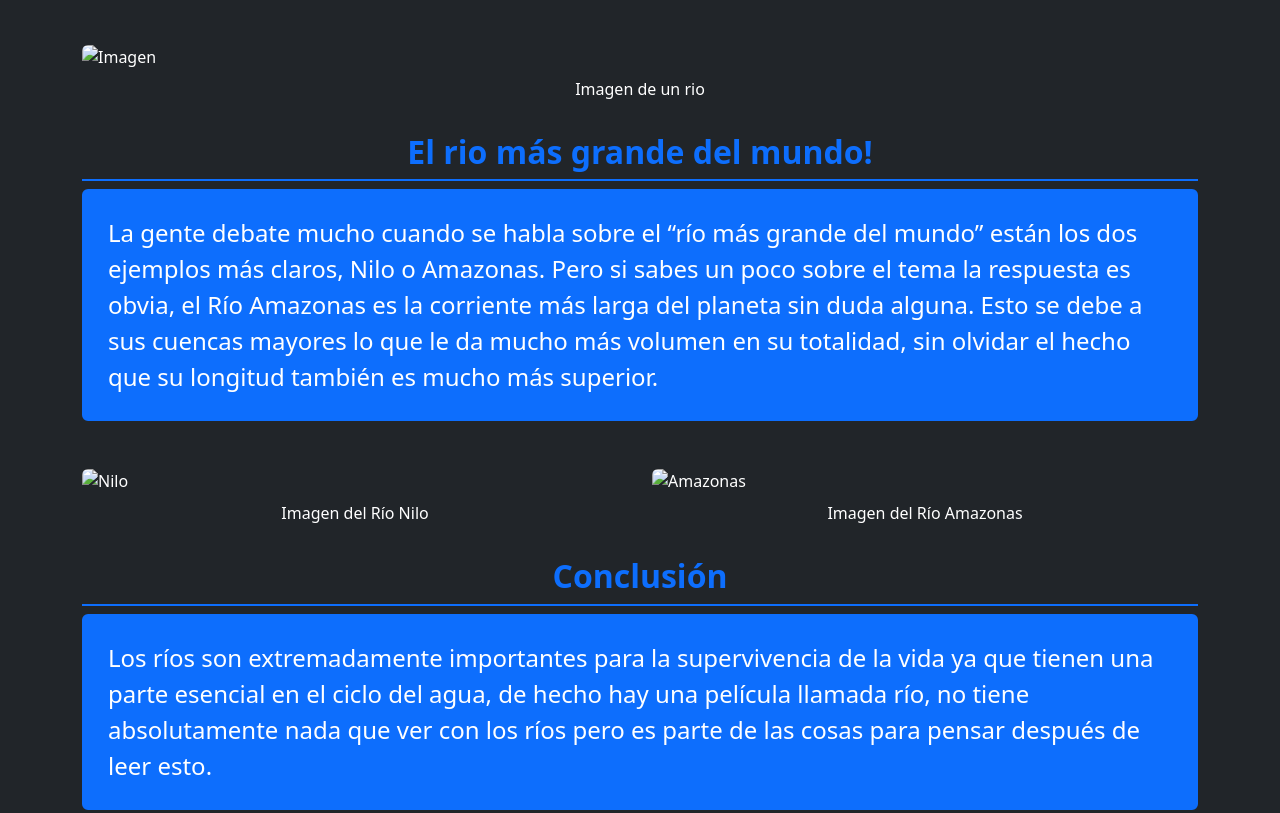
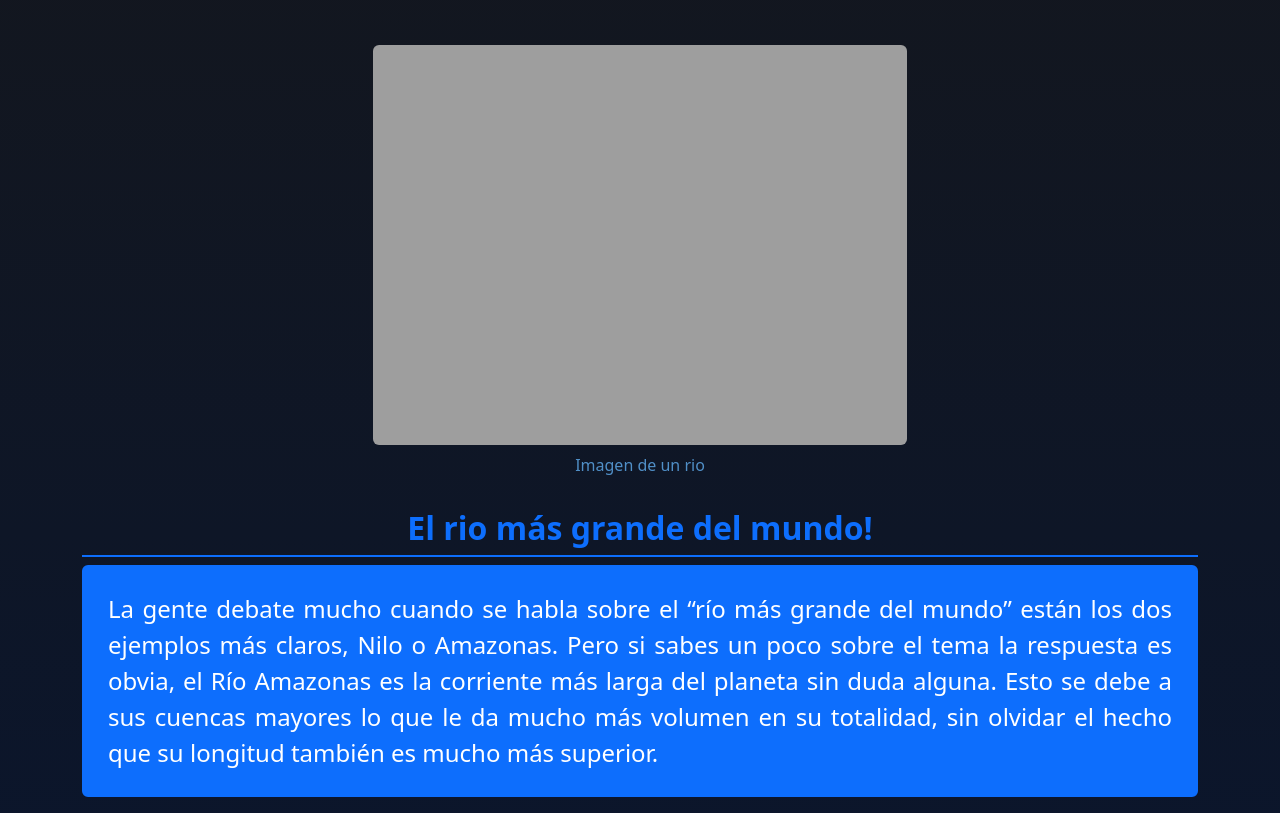
Before and after one commit to Lamaguer/Laboratorio-6, a plain HTML site: page html/page1.html in a window 1280 px wide. Shown: the part 536-1349 px from the top of the page. Drawn offline with nearby package versions, Linux system fonts and the light colour scheme; the site is published under a folder, as on GitHub Pages, so addresses that start at the root find nothing.

Commit message:
Cambios de direccionamiento de links de css

```diff
--- a/html/page1.html
+++ b/html/page1.html
@@ -4,7 +4,7 @@
     <meta charset="UTF-8">
     <meta name="viewport" content="width=device-width, initial-scale=1.0">
     <link href="https://cdn.jsdelivr.net/npm/bootstrap@5.2.3/dist/css/bootstrap.min.css" rel="stylesheet" integrity="sha384-rbsA2VBKQhggwzxH7pPCaAqO46MgnOM80zW1RWuH61DGLwZJEdK2Kadq2F9CUG65" crossorigin="anonymous">
-        <link rel="stylesheet" href="/css/index.css">
+        <link rel="stylesheet" href="../css/index.css">
     <title>Pagina 1</title>
 </head>
 <body class="text-bg-dark" id="gradienttheme">
@@ -29,7 +29,7 @@
             </div>
             <div class="row">
                 <div class="col-12 mb-4">
-                    <img src="/rio.jpg" alt="Imagen" class="image2 d-flex mx-auto img-fluid rounded-2 m-2">
+                    <img src="../rio.jpg" alt="Imagen" class="image2 d-flex mx-auto img-fluid rounded-2 m-2">
                     <footer class="text-center footext fw-light fs-6 p-0">Imagen de un rio</footer>
                 </div>
             </div>
@@ -43,11 +43,11 @@
             </div>
             <div class="row">
                 <div class="col-12 col-md-6 mb-4">
-                    <img src="/nilo.jpg" alt="Nilo" class="image2 d-flex mx-auto img-fluid rounded-2 m-2">
+                    <img src="../nilo.jpg" alt="Nilo" class="image2 d-flex mx-auto img-fluid rounded-2 m-2">
                     <footer class="text-center footext fw-light fs-6 p-0">Imagen del Río Nilo</footer>
                 </div>
                 <div class="col-12 col-md-6 mb-4">
-                    <img src="/amazon.jpg" alt="Amazonas" class="image2 d-flex mx-auto img-fluid rounded-2 m-2">
+                    <img src="../amazon.jpg" alt="Amazonas" class="image2 d-flex mx-auto img-fluid rounded-2 m-2">
                     <footer class="text-center footext fw-light fs-6 p-0">Imagen del Río Amazonas</footer>
                 </div>
             </div>
```
Also changed, not shown: html/page2.html (+2 -2 lines), html/page3.html (+2 -2 lines).
